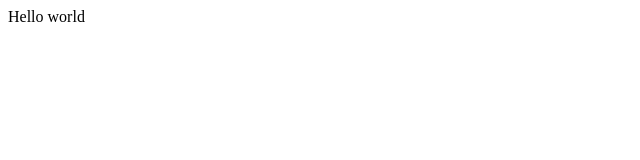
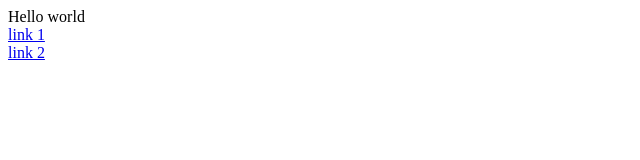
Before and after one commit to 779213/779213.github.io, a plain HTML site: page index.html in a window 1280 px wide. Shown: the full height of the page, 0-640 px from the left. Drawn offline with Linux system fonts and the light colour scheme.

Commit message:
aggiunti link

```diff
--- a/index.html
+++ b/index.html
@@ -1,13 +1,16 @@
 <!DOCTYPE html>
-<html lang="en">
+<html lang="en" xmlns="http://www.w3.org/1999/html">
 <head>
     <meta charset="UTF-8">
     <title>
         My first Git Hub page
 
+
     </title>
 </head>
 <body>
-Hello world
+Hello world <br>
+<a href="esp.html" >link 1 <br> </a> <!--percorso relativo-->
+<a href="https://www.google.com" target="_blank">link 2 <br> </a> <!--perorso assoluto-->
 </body>
 </html>
```
Also changed, not shown: esp.html (+1 -0 lines).
